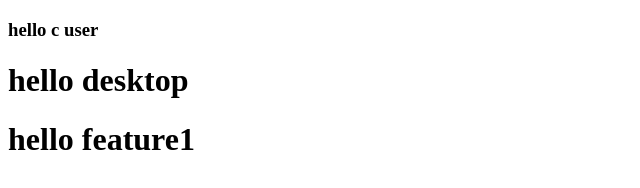
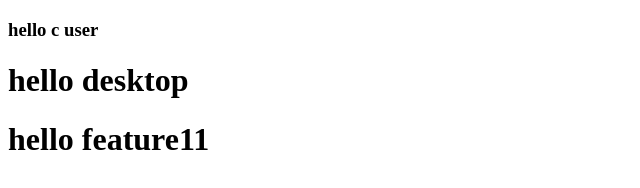
Before and after one commit to channak-org/Admin-System, a plain HTML site: page index.html in a window 1280 px wide. Shown: the full height of the page, 0-640 px from the left. Drawn offline with Linux system fonts and the light colour scheme.

Commit message:
add feature11

```diff
--- a/index.html
+++ b/index.html
@@ -9,7 +9,7 @@
 <body>
     <h3>hello c user</h3>
     <h1>hello desktop</h1>
-    <h1>hello feature1</h1>
+    <h1>hello feature11</h1>
 
 
 </html>
```
